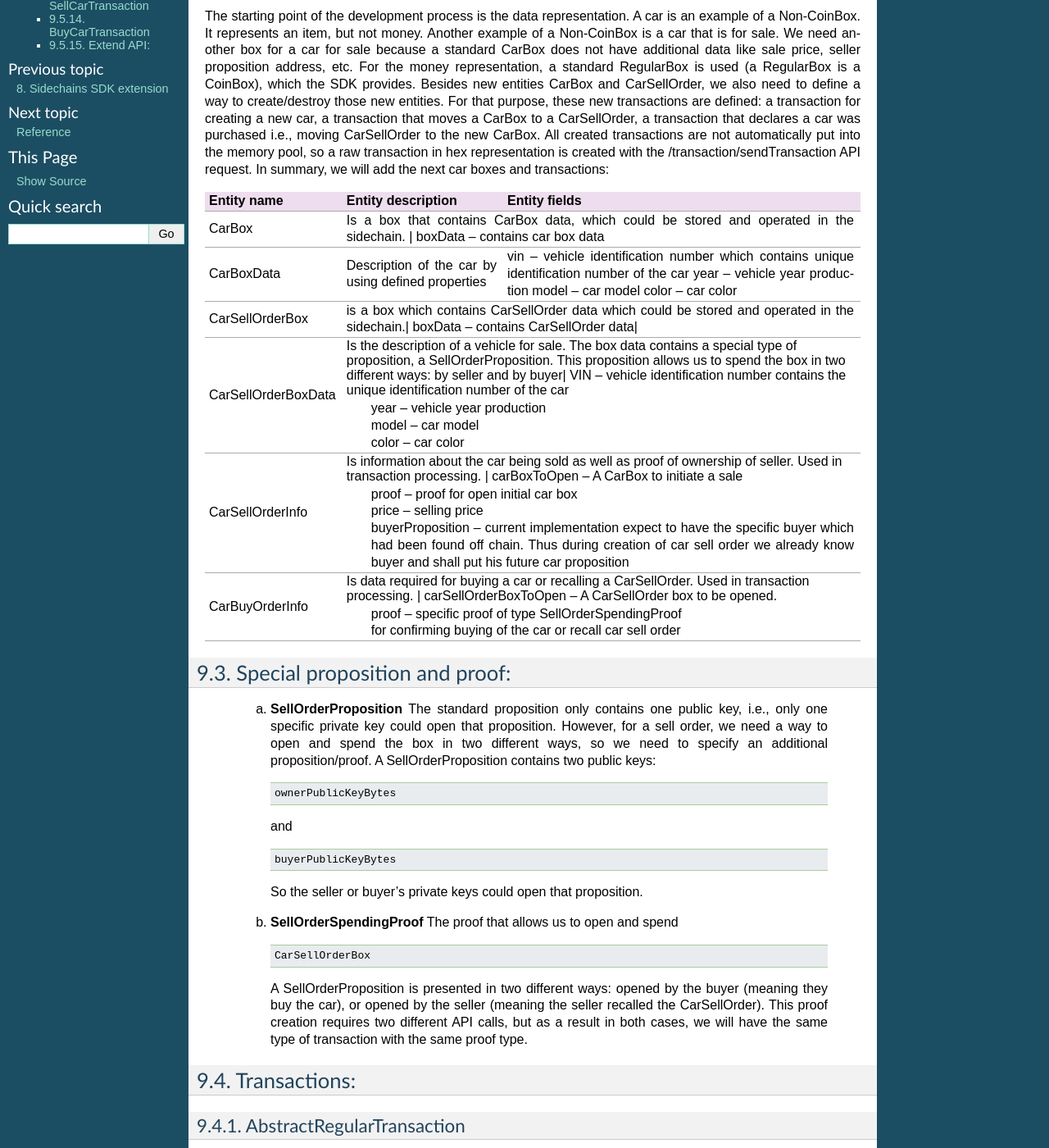
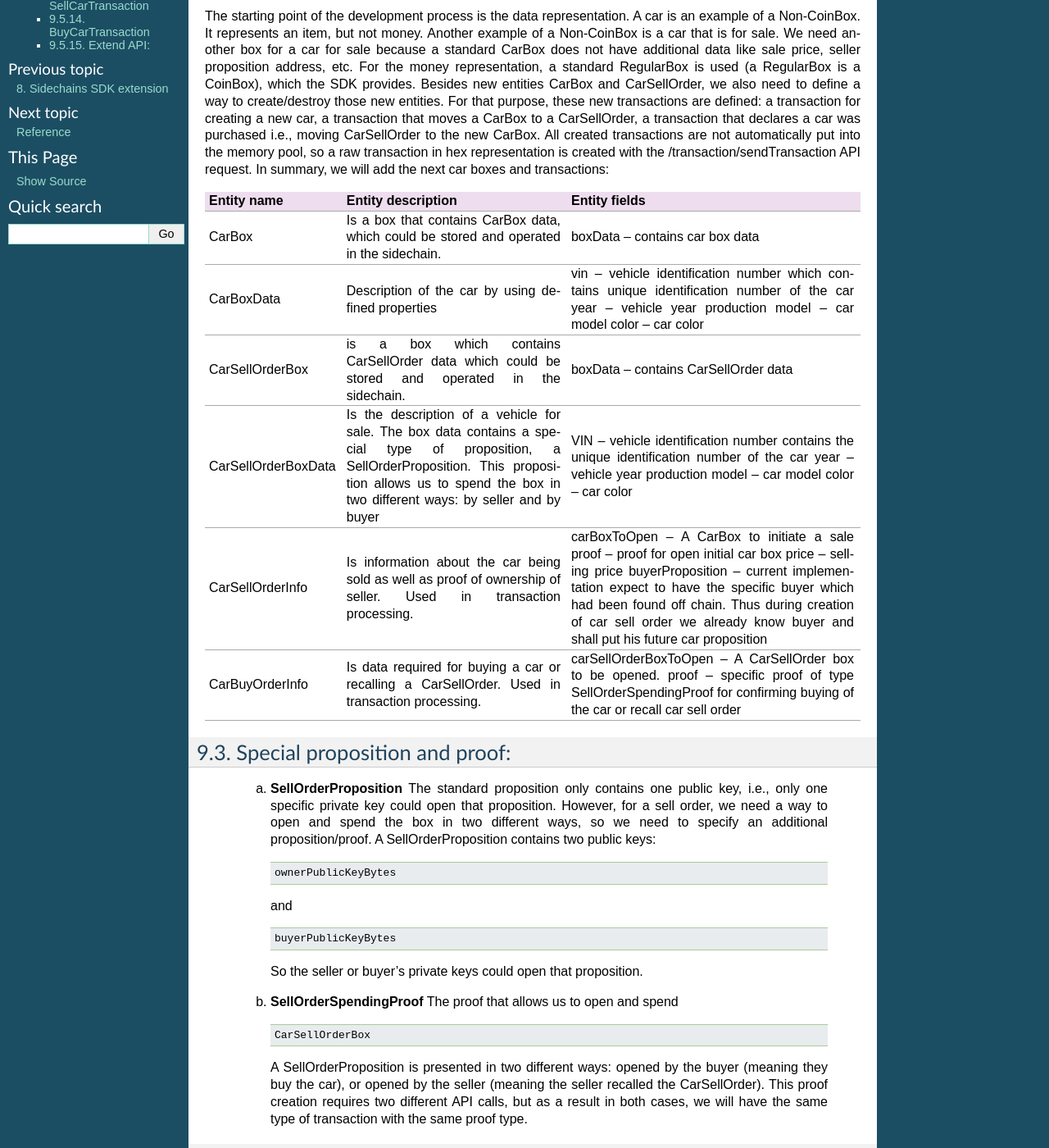
Before and after one commit to HorizenOfficial/developer-horizen-global, a Sphinx documentation site: the page built from docs/introduction/Car-registry-tutorial.rst, in a window 1280 px wide and 1400 px high, scrolled down 1148 px. Shown: the whole window at 82% size. Built offline with Sphinx 7.4.7, drawn with Linux system fonts in a browser that asks for light colours.

Commit message:
fix malformed table second edit

```diff
--- a/docs/introduction/Car-registry-tutorial.rst
+++ b/docs/introduction/Car-registry-tutorial.rst
@@ -46,26 +46,26 @@ The starting point of the development process is the data representation. A car
 +---------------------+-----------------------------------------------------------------------------------------------------------------------------------------------------------------------------------------------------------------------+---------------------------------------------------------------------------------------------------------------------------------------------------------------------------------------------------------------------+
 | Entity name         | Entity description                                                                                                                                                                                                    | Entity fields                                                                                                                                                                                                       |
 +=====================+=======================================================================================================================================================================================================================+=====================================================================================================================================================================================================================+
-| CarBox              | Is a box that contains CarBox data, which could be stored and operated in the sidechain.                                                                                                                                  | boxData -- contains  car box data                                                                                                                                                                               |
+| CarBox              | Is a box that contains CarBox data, which could be stored and operated in the sidechain.                                                                                                                              | boxData -- contains  car box data                                                                                                                                                                                   |
 +---------------------+-----------------------------------------------------------------------------------------------------------------------------------------------------------------------------------------------------------------------+---------------------------------------------------------------------------------------------------------------------------------------------------------------------------------------------------------------------+
 | CarBoxData          | Description of the car by using defined properties                                                                                                                                                                    | vin -- vehicle identification number which contains unique identification number of the car                                                                                                                         |
 |                     |                                                                                                                                                                                                                       | year -- vehicle year production                                                                                                                                                                                     |
 |                     |                                                                                                                                                                                                                       | model -- car model                                                                                                                                                                                                  |
 |                     |                                                                                                                                                                                                                       | color -- car color                                                                                                                                                                                                  |
 +---------------------+-----------------------------------------------------------------------------------------------------------------------------------------------------------------------------------------------------------------------+---------------------------------------------------------------------------------------------------------------------------------------------------------------------------------------------------------------------+
-| CarSellOrderBox     | is a box which contains CarSellOrder data which could be stored and operated in the sidechain.| boxData -- contains CarSellOrder data|                                                                                                                                                                                                                                                                                                      |
+| CarSellOrderBox     | is a box which contains CarSellOrder data which could be stored and operated in the sidechain.                                                                                                                        | boxData -- contains CarSellOrder data                                                                                                                                                                               |
 +---------------------+-----------------------------------------------------------------------------------------------------------------------------------------------------------------------------------------------------------------------+---------------------------------------------------------------------------------------------------------------------------------------------------------------------------------------------------------------------+
-| CarSellOrderBoxData | Is the description of a vehicle for sale. The box data contains a special type of proposition, a SellOrderProposition. This proposition allows us to spend the box in two different ways: by seller and by buyer| VIN -- vehicle identification number contains the unique identification number of the car                                                                                                                                 |
+| CarSellOrderBoxData | Is the description of a vehicle for sale. The box data contains a special type of proposition, a SellOrderProposition. This proposition allows us to spend the box in two different ways: by seller and by buyer      | VIN -- vehicle identification number contains the unique identification number of the car                                                                                                                           |
 |                     |                                                                                                                                                                                                                       | year -- vehicle year production                                                                                                                                                                                     |
 |                     |                                                                                                                                                                                                                       | model -- car model                                                                                                                                                                                                  |
 |                     |                                                                                                                                                                                                                       | color -- car color                                                                                                                                                                                                  |
 +---------------------+-----------------------------------------------------------------------------------------------------------------------------------------------------------------------------------------------------------------------+---------------------------------------------------------------------------------------------------------------------------------------------------------------------------------------------------------------------+
-| CarSellOrderInfo    | Is information about the car being sold as well as proof of ownership of seller. Used in transaction processing.                                                                                                        | carBoxToOpen -- A CarBox to initiate a sale                                                                                                                                                                       |
+| CarSellOrderInfo    | Is information about the car being sold as well as proof of ownership of seller. Used in transaction processing.                                                                                                      | carBoxToOpen -- A CarBox to initiate a sale                                                                                                                                                                         |
 |                     |                                                                                                                                                                                                                       | proof -- proof for open initial car box                                                                                                                                                                             |
 |                     |                                                                                                                                                                                                                       | price -- selling price                                                                                                                                                                                              |
 |                     |                                                                                                                                                                                                                       | buyerProposition -- current implementation expect to have the specific buyer which had been found off chain. Thus during creation of car sell order we already know buyer and shall put his future car proposition  |
 +---------------------+-----------------------------------------------------------------------------------------------------------------------------------------------------------------------------------------------------------------------+---------------------------------------------------------------------------------------------------------------------------------------------------------------------------------------------------------------------+
-| CarBuyOrderInfo     |  Is data required for buying a car or recalling a CarSellOrder. Used in transaction processing.                                                                                                                    | carSellOrderBoxToOpen -- A CarSellOrder box to be opened.                                                                                                                                                              |
+| CarBuyOrderInfo     |  Is data required for buying a car or recalling a CarSellOrder. Used in transaction processing.                                                                                                                       | carSellOrderBoxToOpen -- A CarSellOrder box to be opened.                                                                                                                                                           |
 |                     |                                                                                                                                                                                                                       | proof -- specific proof of type SellOrderSpendingProof                                                                                                                                                              |
 |                     |                                                                                                                                                                                                                       | for confirming buying of the car or recall car sell order                                                                                                                                                           |
 +---------------------+-----------------------------------------------------------------------------------------------------------------------------------------------------------------------------------------------------------------------+---------------------------------------------------------------------------------------------------------------------------------------------------------------------------------------------------------------------+
```
